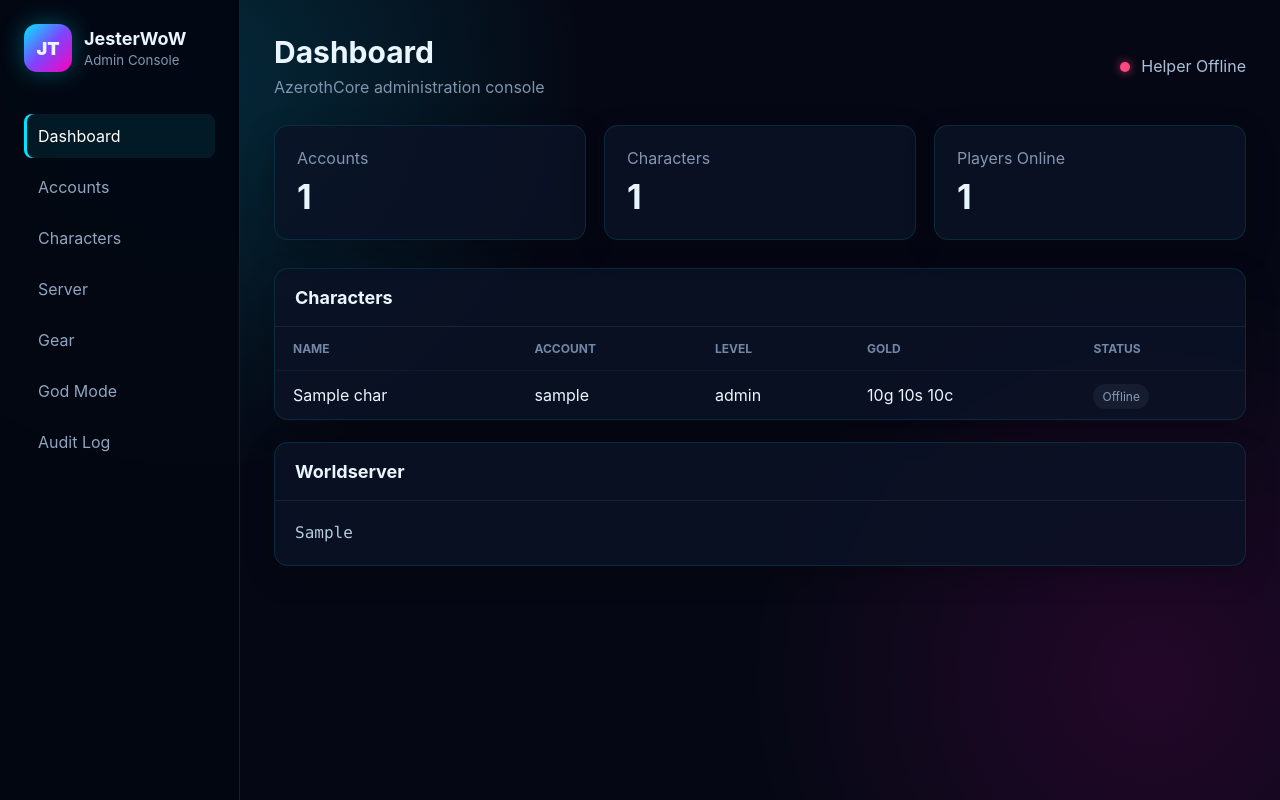
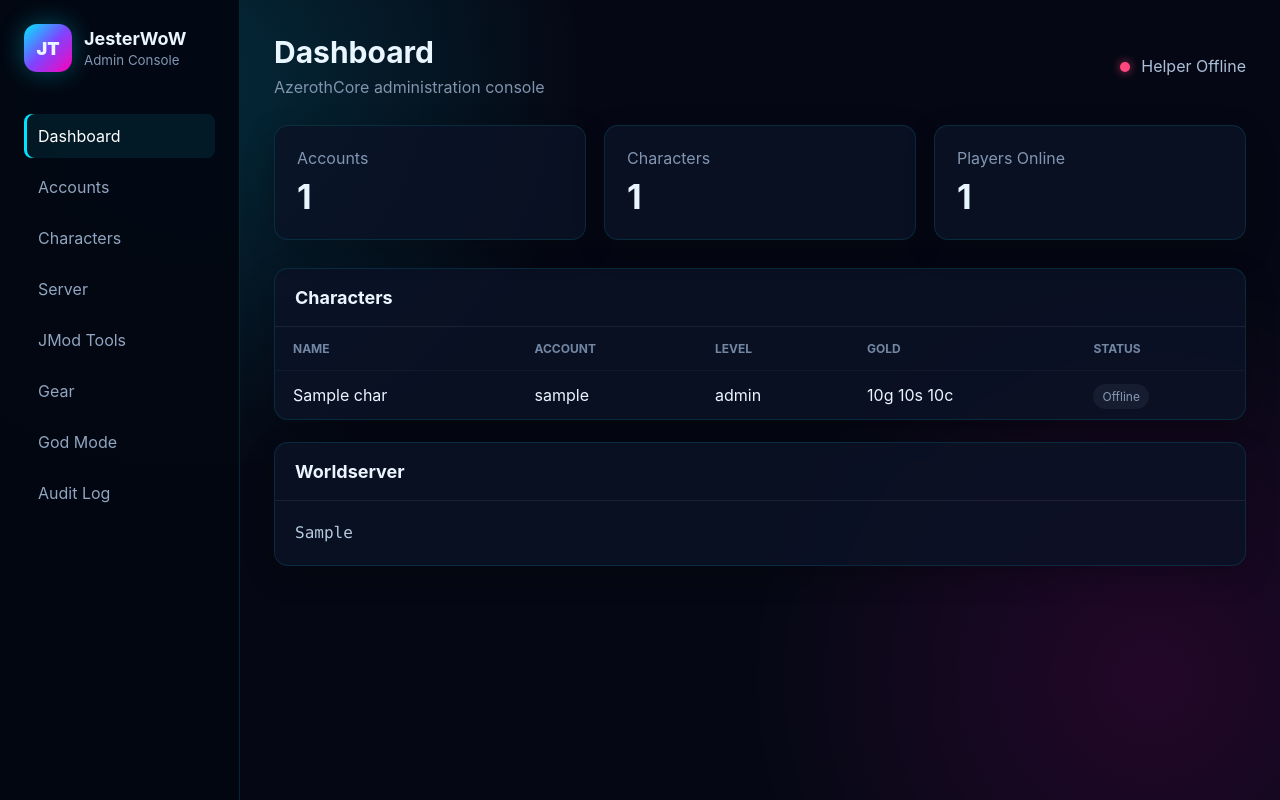
Before and after one commit to J3ST3L2/JMod-WoW, a Python web app: template admin/web/app/templates/dashboard.html in a window 1280 px wide. Run offline with Jinja, Linux system fonts and the light colour scheme; the template is opened without the code that fills it: most values are stand-ins (such as "Sample title", 1, 10 or a date in 2020).

Commit message:
Add JMod tools to dashboard navigation

```diff
--- a/admin/web/app/templates/dashboard.html
+++ b/admin/web/app/templates/dashboard.html
@@ -37,7 +37,10 @@
             <a href="/accounts">Accounts</a>
             <a href="/characters">Characters</a>
             <a href="/server">Server</a>
-            <a href="/gear">Gear</a> <a href="/tools/god-mode">God Mode</a> <a href="/audit">Audit Log</a>
+            <a href="/jmod-tools">JMod Tools</a>
+            <a href="/gear">Gear</a>
+            <a href="/tools/god-mode">God Mode</a>
+            <a href="/audit">Audit Log</a>
         </nav>
 
     </aside>
```
